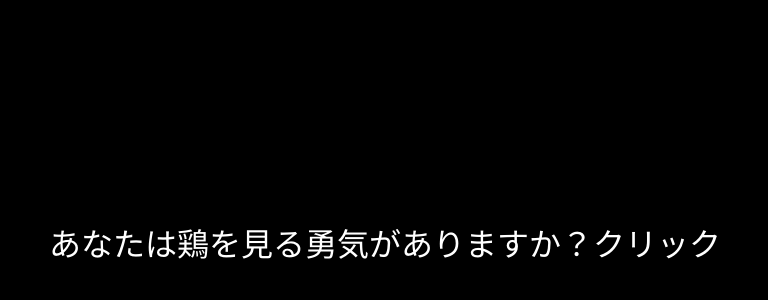
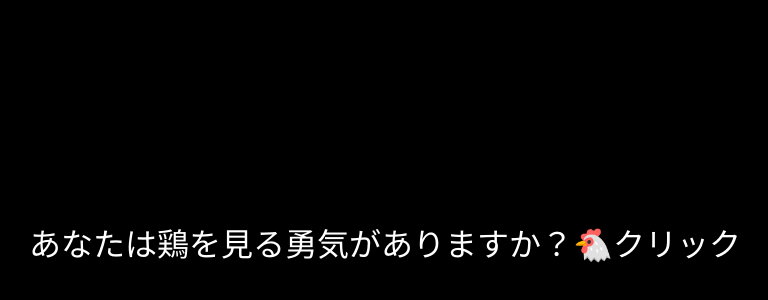
Before and after one commit to bcnld/niwatori, a plain HTML site: page index.html in a window 1280 px wide. Shown: the part 158-458 px from the top of the page, without its empty margins (255-1023 px from the left). Drawn offline with Linux system fonts and the light colour scheme.

Commit message:
Update index.html

```diff
--- a/index.html
+++ b/index.html
@@ -2,7 +2,7 @@
 <html lang="ja">
 <head>
   <meta charset="UTF-8" />
-  <title>迫る恐怖</title>
+  <title>そんなに怖いか？鶏に犯されるのが</title>
   <style>
     body {
       margin: 0;
@@ -44,7 +44,7 @@
 </head>
 <body>
 
-<div id="message">あなたは鶏を見る勇気がありますか？クリック</div>
+<div id="message">あなたは鶏を見る勇気がありますか？🐔クリック</div>
 <img id="scareImg" src="dog.png" alt="怖い画像" />
 <audio id="loudSound" src="loud.mp3" loop></audio>
 
```
